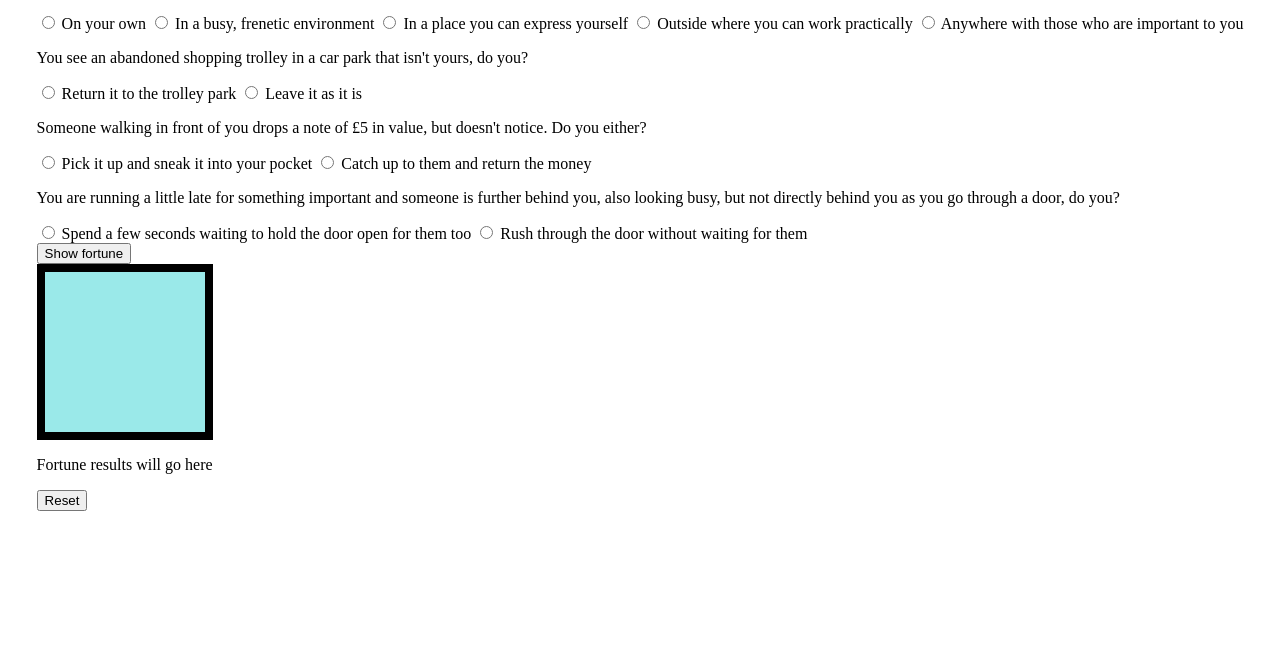
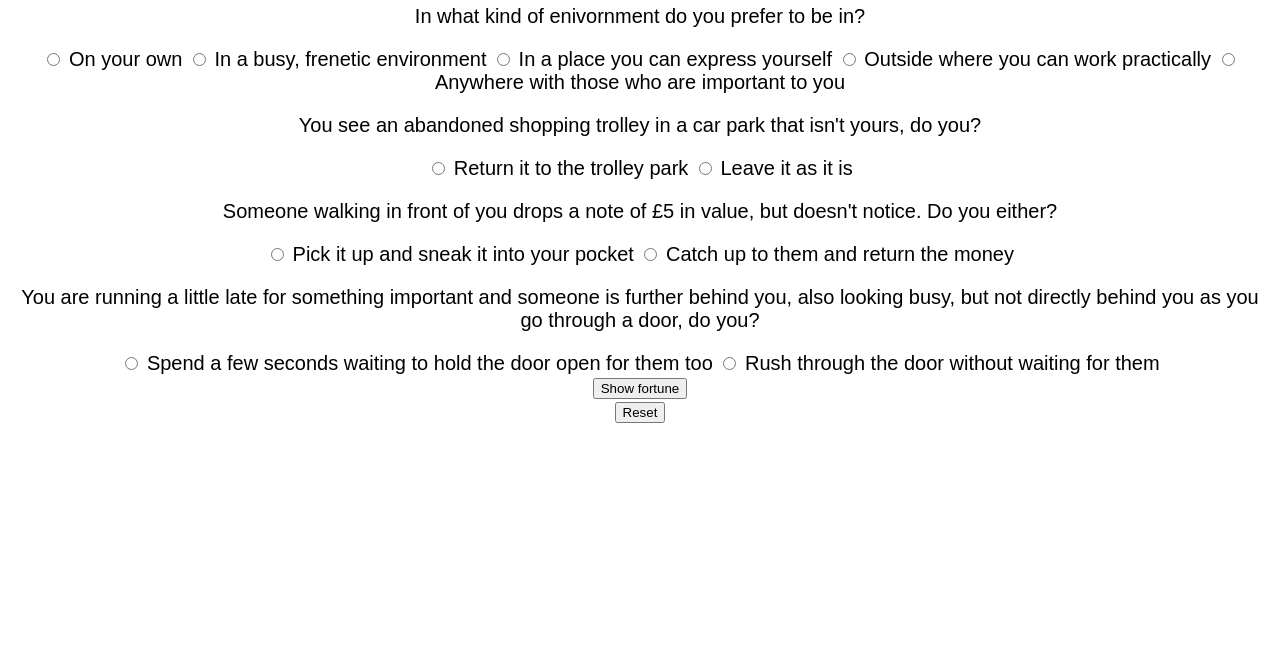
Before and after one commit to ZoeCox/magicMirror, a plain HTML site: page index.html in a window 1280 px wide. Shown: the part 146-800 px from the top of the page. Drawn offline with Linux system fonts and the light colour scheme; a web font is replaced by a local one.

Commit message:
css updates

```diff
--- a/index.html
+++ b/index.html
@@ -3,9 +3,13 @@
     <head>
         <meta charset="UTF-8">
         <meta name="viewport" content="width=device-width, initial-scale=1.0">
+        <meta name="description" content="A short questionnaire game that generates a pretend fortune for you">
         <title>Magic Mirror</title>
         <link rel="stylesheet" href="styles.css">
-    </head>
+        <link rel="preconnect" href="https://fonts.googleapis.com">
+<link rel="preconnect" href="https://fonts.gstatic.com" crossorigin>
+<link href="https://fonts.googleapis.com/css2?family=Lato:ital,wght@0,100;0,300;0,400;0,700;0,900;1,100;1,300;1,400;1,700;1,900&family=Tagesschrift&display=swap" rel="stylesheet">
+</head>
     <body>
         <header><h1>Magic Mirror</h1></header>
         <main>
@@ -53,12 +57,11 @@
                     fortune</button>
             </section>
             <section id="mirror-section">
-                <div id="mirror-container"></div>
+                <div id="mirror-container" class="hidden"></div>
             </section>
             <section id="result-section"><div
-                    id="fortune-container"><p>Fortune results will go
-                        here</p></div>
-                    <button id="reset-button">Reset</button></section>
+                    id="fortune-container">
+                    <button id="reset-button">Reset</button></div></section>
         </main>
         <script src="script.js" type="module"></script>
         <script src="fortuneVals.js" type="module"></script>
--- a/script.js
+++ b/script.js
@@ -3,6 +3,7 @@ import { responses } from "./fortuneVals.js";
 const mirrorContainer = document.querySelector("#mirror-container");
 const submitBtn = document.querySelector("#submit-button");
 const resetBtn = document.querySelector("#reset-button");
+const questionSection = document.querySelector("#user-question-section");
 
 const radioButtons = {
   environmentRadios: document.getElementsByName("environment-option"),
@@ -19,6 +20,8 @@ const userChoice = {
 
 const fortuneDecider = (environmentAnswer) => {
   if (userChoice.badPoints > userChoice.goodPoints) {
+    questionSection.classList.add("hidden");
+    mirrorContainer.classList.remove("hidden");
     switch (environmentAnswer) {
       case "alone":
         mirrorContainer.innerHTML = responses.negative.alone;
@@ -38,6 +41,8 @@ const fortuneDecider = (environmentAnswer) => {
     }
   }
   if (userChoice.goodPoints > userChoice.badPoints) {
+    questionSection.classList.add("hidden");
+    mirrorContainer.classList.remove("hidden");
     switch (environmentAnswer) {
       case "alone":
         mirrorContainer.innerHTML = responses.positive.alone;
--- a/styles.css
+++ b/styles.css
@@ -1,4 +1,20 @@
 body {
+  display: flex;
+  flex-direction: column;
+  align-items: center;
+  font-family: "Tagesschrift", sans-serif;
+  font-size: 1.25em;
+}
+
+main {
+  text-align: center;
+}
+
+.hidden {
+  display: none;
+}
+
+#mirror-section {
   display: flex;
   flex-direction: column;
   align-items: center;
@@ -7,6 +23,6 @@ body {
 #mirror-container {
   background-color: rgb(154, 233, 233);
   border: solid black 0.5em;
-  height: 10em;
-  width: 10em;
+  height: 25vh;
+  width: 50vw;
 }
```
